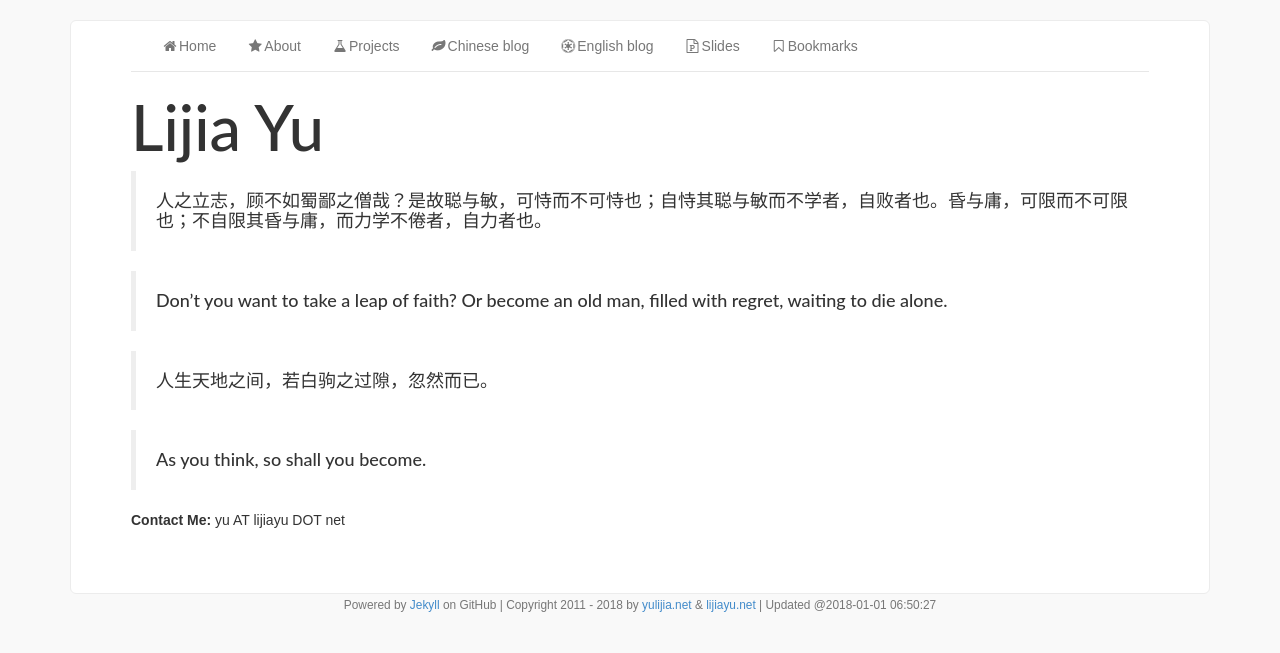
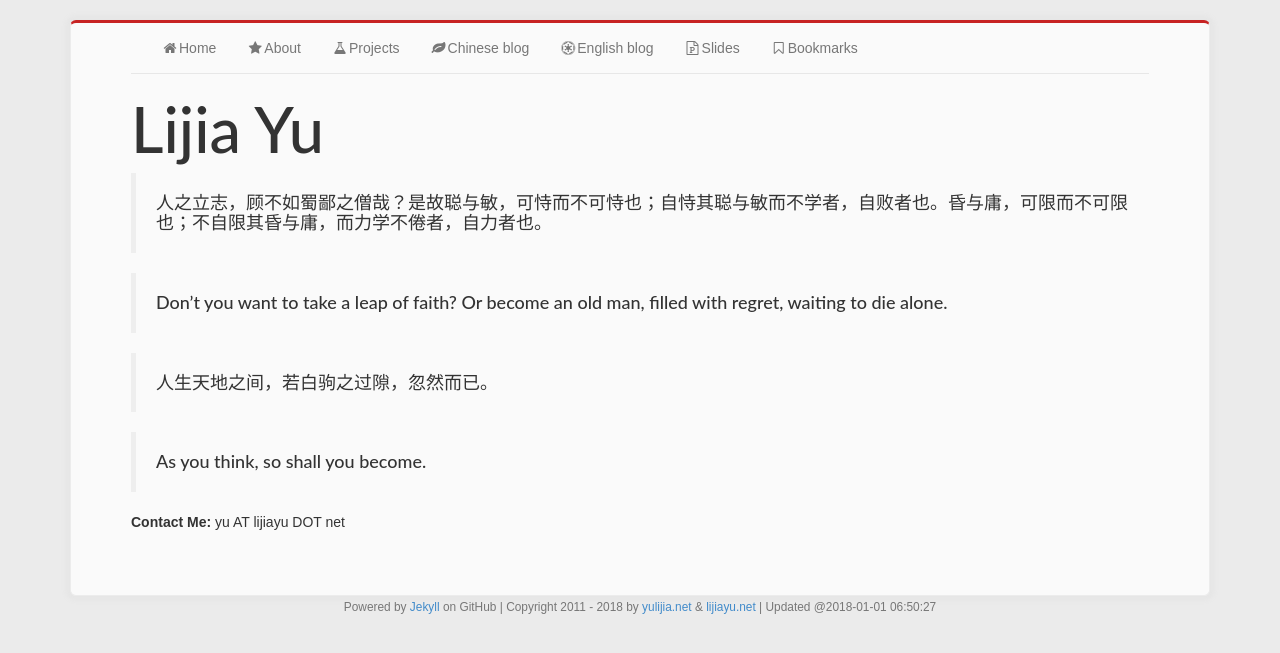
Before and after one commit to yulijia/yulijia.github.io, a Jekyll site: the page built from index.md, in a window 1280 px wide. Shown: the top 653 px of the page. Built offline with Jekyll 4.4.1, drawn with Linux system fonts in a browser that asks for light colours; nearby versions of some CDN libraries; our own code applies the rules of GitHub Pages for plain Markdown files.

Commit message:
a small change top border color and background color

```diff
--- a/css/navbar-static-top.css
+++ b/css/navbar-static-top.css
@@ -6,7 +6,7 @@
 body {
   padding-top: 20px;
   padding-bottom: 20px;
-  background-color:#f9f9f9;
+  background-color: #ebebeb;
   font-family:sans-serif,Helvetica,Arial;
 }
 
@@ -14,11 +14,13 @@ body {
 .jumbotron {
   width: 100%;
   margin: 0px auto;
-  border: 1px solid #ECECEC;//#F2F2F2;
+  border: 1px solid #ECECEC;
+  border-top: 3px solid #c72323;
   padding-top: 0px;
   background-image:url('');
-  background-color:#fff;
+  background-color:#fafafa;
   background-repeat:no-repeat;
+  box-shadow: 0 0 5px 5px rgba(160,160,160,0.05);
   /*background-position:center;*/
 }
 .footer {
```
Also changed, not shown: about/.index.md (added, +21 -0 lines).
